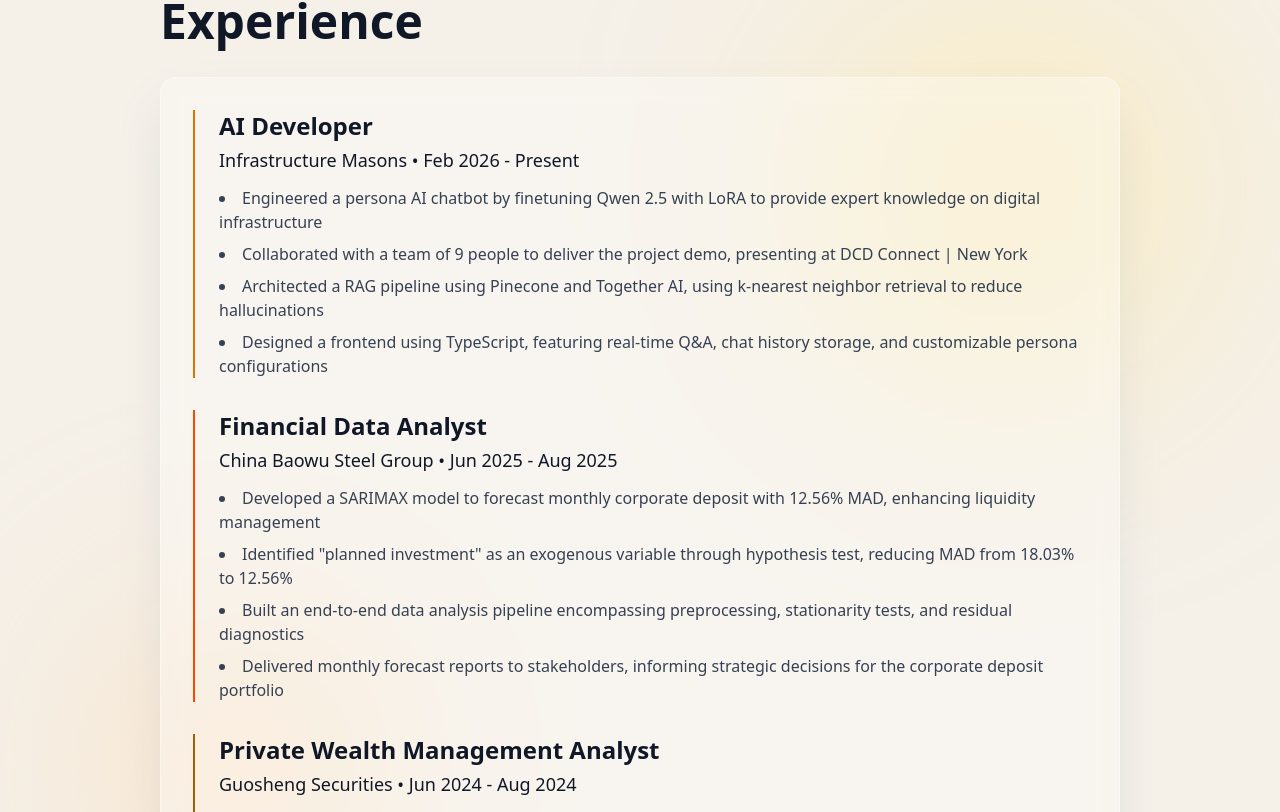
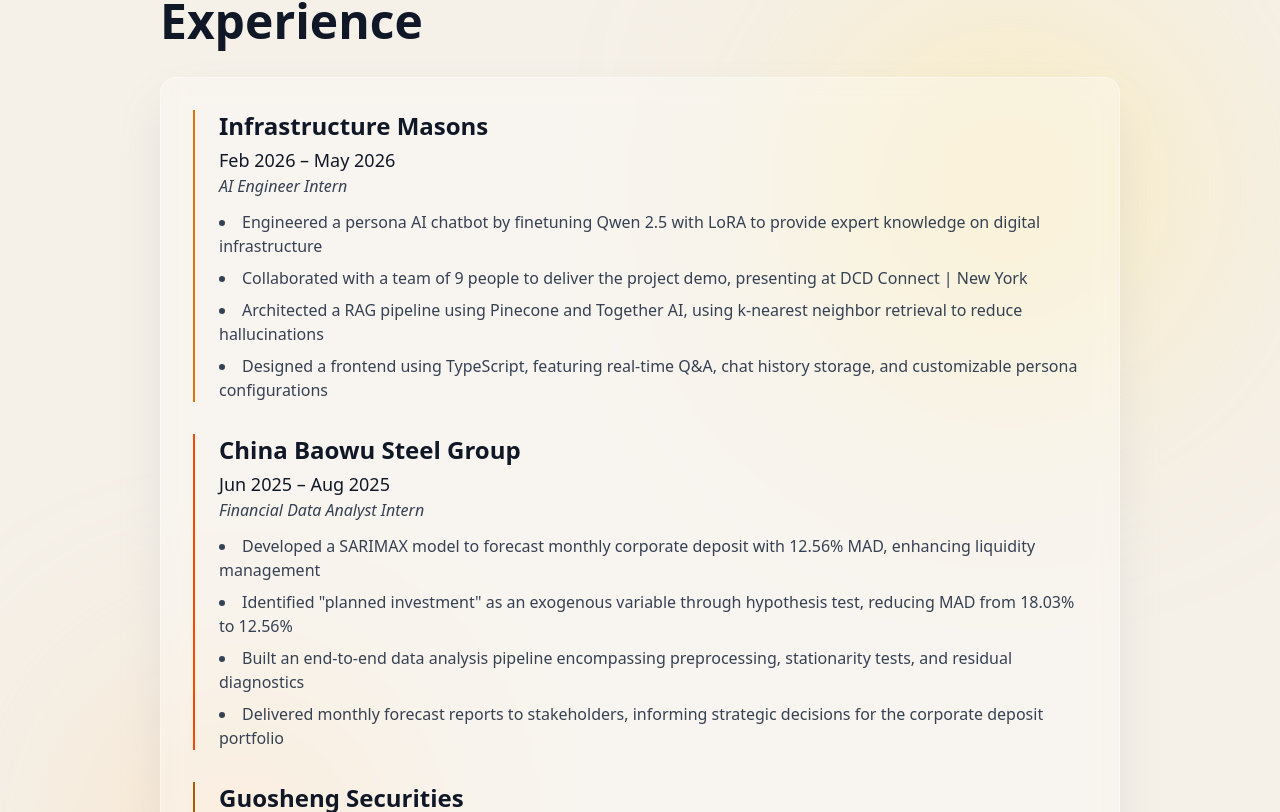
Before and after one commit to alex-sy-tang/portfolio_website, a Next.js app: page / in a window 1280 px wide. Shown: the part 1688-2500 px from the top of the page. Built offline with nearby package versions, Linux system fonts and the light colour scheme.

Commit message:
fix: update experience section format and titles

```diff
--- a/app/page.tsx
+++ b/app/page.tsx
@@ -205,8 +205,9 @@
           <div className="bg-white/30 dark:bg-white/10 backdrop-blur-md rounded-2xl p-8 border border-white/40 dark:border-white/20 shadow-2xl shadow-gray-400/30">
             <div className="space-y-8">
               <div className="border-l-2 border-amber-600 dark:border-cyan-400 pl-6">
-                <h3 className="text-2xl font-semibold text-gray-900 dark:text-white mb-1">AI Developer</h3>
-                <p className="text-gray-900 dark:text-gray-200 mb-3 text-lg">Infrastructure Masons • Feb 2026 - Present</p>
+                <h3 className="text-2xl font-semibold text-gray-900 dark:text-white mb-1">Infrastructure Masons</h3>
+                <p className="text-gray-900 dark:text-gray-200 text-lg">Feb 2026 – May 2026</p>
+                <p className="text-gray-700 dark:text-gray-400 italic mb-3">AI Engineer Intern</p>
                 <ul className="list-disc list-inside text-gray-700 dark:text-gray-300 space-y-2 text-base">
                   <li>Engineered a persona AI chatbot by finetuning Qwen 2.5 with LoRA to provide expert knowledge on digital infrastructure</li>
                   <li>Collaborated with a team of 9 people to deliver the project demo, presenting at DCD Connect | New York</li>
@@ -215,8 +216,9 @@
                 </ul>
               </div>
               <div className="border-l-2 border-orange-600 dark:border-teal-400 pl-6">
-                <h3 className="text-2xl font-semibold text-gray-900 dark:text-white mb-1">Financial Data Analyst</h3>
-                <p className="text-gray-900 dark:text-gray-200 mb-3 text-lg">China Baowu Steel Group • Jun 2025 - Aug 2025</p>
+                <h3 className="text-2xl font-semibold text-gray-900 dark:text-white mb-1">China Baowu Steel Group</h3>
+                <p className="text-gray-900 dark:text-gray-200 text-lg">Jun 2025 – Aug 2025</p>
+                <p className="text-gray-700 dark:text-gray-400 italic mb-3">Financial Data Analyst Intern</p>
                 <ul className="list-disc list-inside text-gray-700 dark:text-gray-300 space-y-2 text-base">
                   <li>Developed a SARIMAX model to forecast monthly corporate deposit with 12.56% MAD, enhancing liquidity management</li>
                   <li>Identified &quot;planned investment&quot; as an exogenous variable through hypothesis test, reducing MAD from 18.03% to 12.56%</li>
@@ -225,8 +227,9 @@
                 </ul>
               </div>
               <div className="border-l-2 border-yellow-700 dark:border-cyan-500 pl-6">
-                <h3 className="text-2xl font-semibold text-gray-900 dark:text-white mb-1">Private Wealth Management Analyst</h3>
-                <p className="text-gray-900 dark:text-gray-200 mb-3 text-lg">Guosheng Securities • Jun 2024 - Aug 2024</p>
+                <h3 className="text-2xl font-semibold text-gray-900 dark:text-white mb-1">Guosheng Securities</h3>
+                <p className="text-gray-900 dark:text-gray-200 text-lg">Jun 2024 – Aug 2024</p>
+                <p className="text-gray-700 dark:text-gray-400 italic mb-3">Private Wealth Management Analyst Intern</p>
                 <ul className="list-disc list-inside text-gray-700 dark:text-gray-300 space-y-2 text-base">
                   <li>Authored and distributed daily newsletter, analyzing trends, performance, and developments in Chinese and U.S. markets</li>
                   <li>Researched fixed income products and recommended a product to a client, securing a ¥100k+ investment for the fund</li>
```
